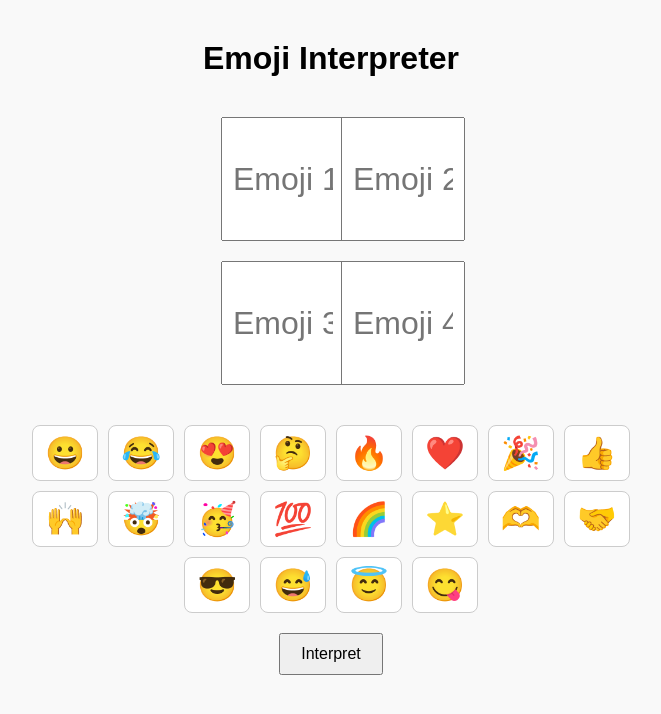
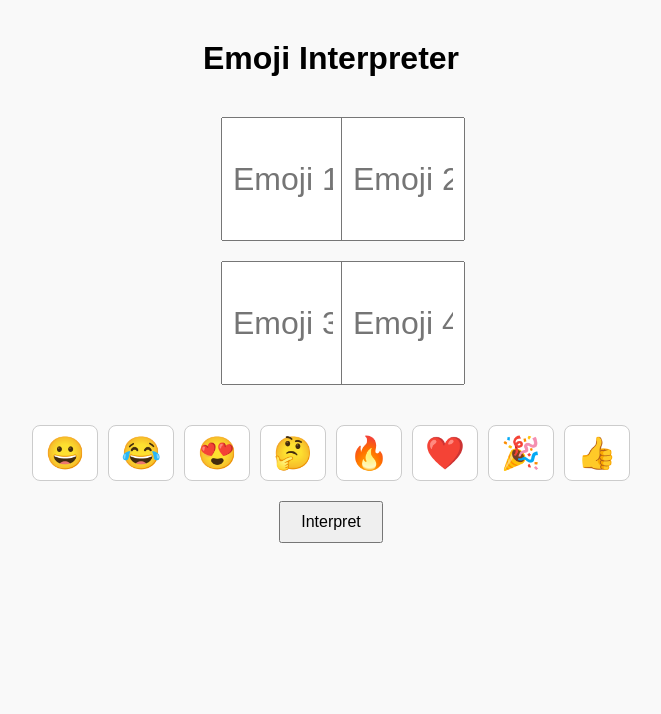
Before and after one commit to whendacha/emoji, a plain HTML site: page index.html in a window 1280 px wide. Shown: the whole page, without its empty margins (309-970 px from the left). Drawn offline with Linux system fonts and the light colour scheme.

Commit message:
Update index.html

```diff
--- a/index.html
+++ b/index.html
@@ -17,7 +17,6 @@
   </div>
 
   <div class="emoji-keyboard">
-    <!-- Пример: добавь сюда сколько хочешь -->
     <span class="emoji-btn">😀</span>
     <span class="emoji-btn">😂</span>
     <span class="emoji-btn">😍</span>
@@ -26,19 +25,6 @@
     <span class="emoji-btn">❤️</span>
     <span class="emoji-btn">🎉</span>
     <span class="emoji-btn">👍</span>
-    <span class="emoji-btn">🙌</span>
-    <span class="emoji-btn">🤯</span>
-    <span class="emoji-btn">🥳</span>
-    <span class="emoji-btn">💯</span>
-    <span class="emoji-btn">🌈</span>
-    <span class="emoji-btn">⭐</span>
-    <span class="emoji-btn">🫶</span>
-    <span class="emoji-btn">🤝</span>
-    <span class="emoji-btn">😎</span>
-    <span class="emoji-btn">😅</span>
-    <span class="emoji-btn">😇</span>
-    <span class="emoji-btn">😋</span>
-    <!-- Добавь сколько хочешь -->
   </div>
 
   <button id="generateBtn">Interpret</button>
```
